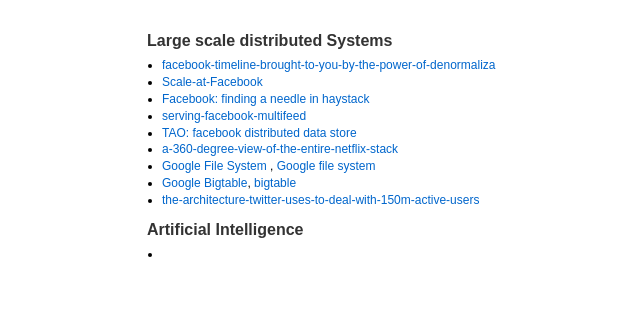
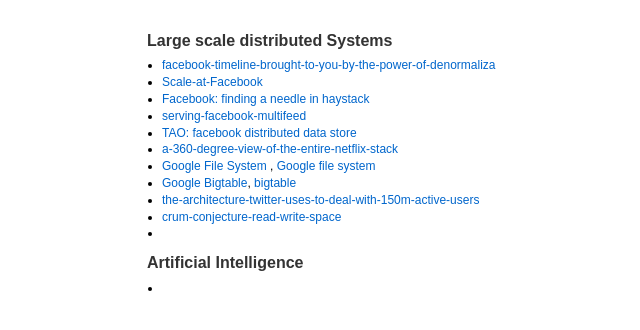
Before and after one commit to niraj17/niraj17.github.io, a Jekyll site: the page info/system.html, which Jekyll copies as it is, in a window 1280 px wide. Shown: the top 330 px of the page, without its empty margins (108-748 px from the left). Built offline with Jekyll 4.4.1, drawn with Linux system fonts in a browser that asks for light colours.

Commit message:
Update system.html

```diff
--- a/info/system.html
+++ b/info/system.html
@@ -105,7 +105,8 @@
 	  <li> <a href=https://en.wikipedia.org/wiki/Google_File_System>Google File System</a> , <a href=https://static.googleusercontent.com/media/research.google.com/en//archive/gfs-sosp2003.pdf>Google file system</a>
           <li> <a href=https://en.wikipedia.org/wiki/Bigtable>Google Bigtable</a>, <a href=https://static.googleusercontent.com/media/research.google.com/en//archive/bigtable-osdi06.pdf>bigtable</a>
            <li> <a href=https://highscalability.com/the-architecture-twitter-uses-to-deal-with-150m-active-users/>the-architecture-twitter-uses-to-deal-with-150m-active-users</a>
-
+           <li> <a href=http://smalldatum.blogspot.com/2019/05/crum-conjecture-read-write-space-and.html>crum-conjecture-read-write-space</a>
+           <li>
      </ul>
      </div>
 
```
